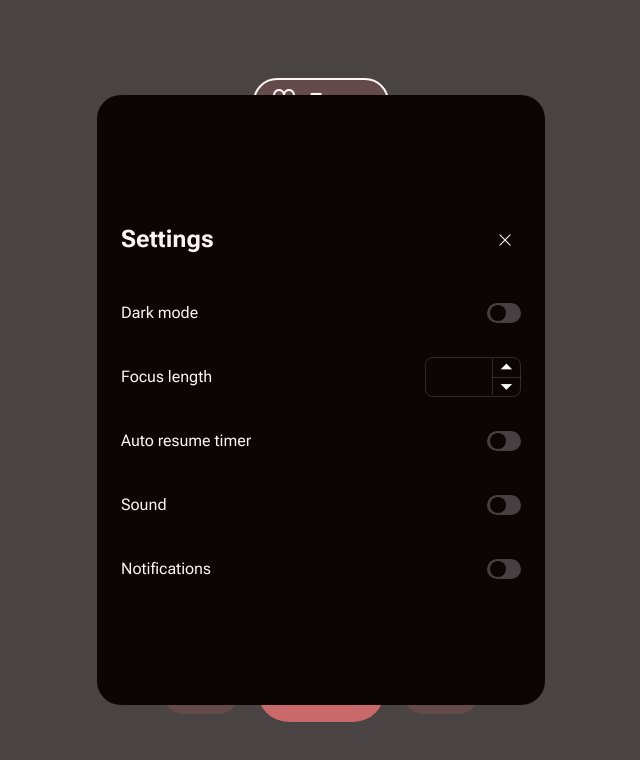
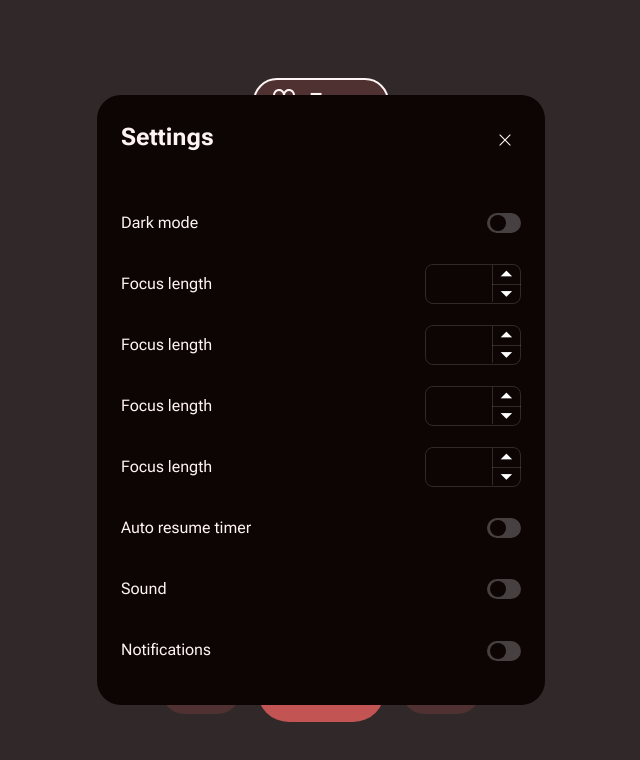
Before and after one commit to grJDh/typodoro, a React (Create React App) app: page / in a window 1280 px wide. Shown: the top 760 px of the page, without its empty margins (319-959 px from the left). Built offline with nearby package versions, Linux system fonts and the light colour scheme.

Commit message:
Fixed settings header

```diff
--- a/src/components/Settings/Settings.tsx
+++ b/src/components/Settings/Settings.tsx
@@ -19,7 +19,7 @@ const Wrapper = styled.div<WrapperProps>`
   justify-content: center;
   align-items: center;
 
-  background-color: rgba(255,255,255,0.25);
+  background-color: rgba(255,255,255,0.15);
 `;
 
 interface WindowProps {
@@ -30,7 +30,7 @@ const Window = styled.dialog<WindowProps>`
   height: 610px;
   display: flex;
   flex-direction: column;
-  justify-content: center;
+  justify-content: space-evenly;
   align-items: center;
 
   border: 0;
@@ -59,10 +59,13 @@ const Window = styled.dialog<WindowProps>`
 
 const Header = styled.div`
   width: 100%;
-  height: 82px;
+  height: 77px;
   display: flex;
   justify-content: space-between;
-  align-items: center;
+  align-items: top;
+
+  box-sizing: border-box;
+  padding-top: 5px;
 `;
 
 interface TitleProps {
@@ -154,6 +157,9 @@ const Settings = ({ phaseName, onClose, isOpened }:Props ) => {
         </Header>
         <ToggleInput phaseName={phaseName} labelText="Dark mode" func={() => null} />
         <NumInput phaseName={phaseName} labelText="Focus length" func={() => null} />
+        <NumInput phaseName={phaseName} labelText="Focus length" func={() => null} />
+        <NumInput phaseName={phaseName} labelText="Focus length" func={() => null} />
+        <NumInput phaseName={phaseName} labelText="Focus length" func={() => null} />
         <ToggleInput phaseName={phaseName} labelText="Auto resume timer" func={() => null} />
         <ToggleInput phaseName={phaseName} labelText="Sound" func={() => null} />
         <ToggleInput phaseName={phaseName} labelText="Notifications" func={() => null} />
```
